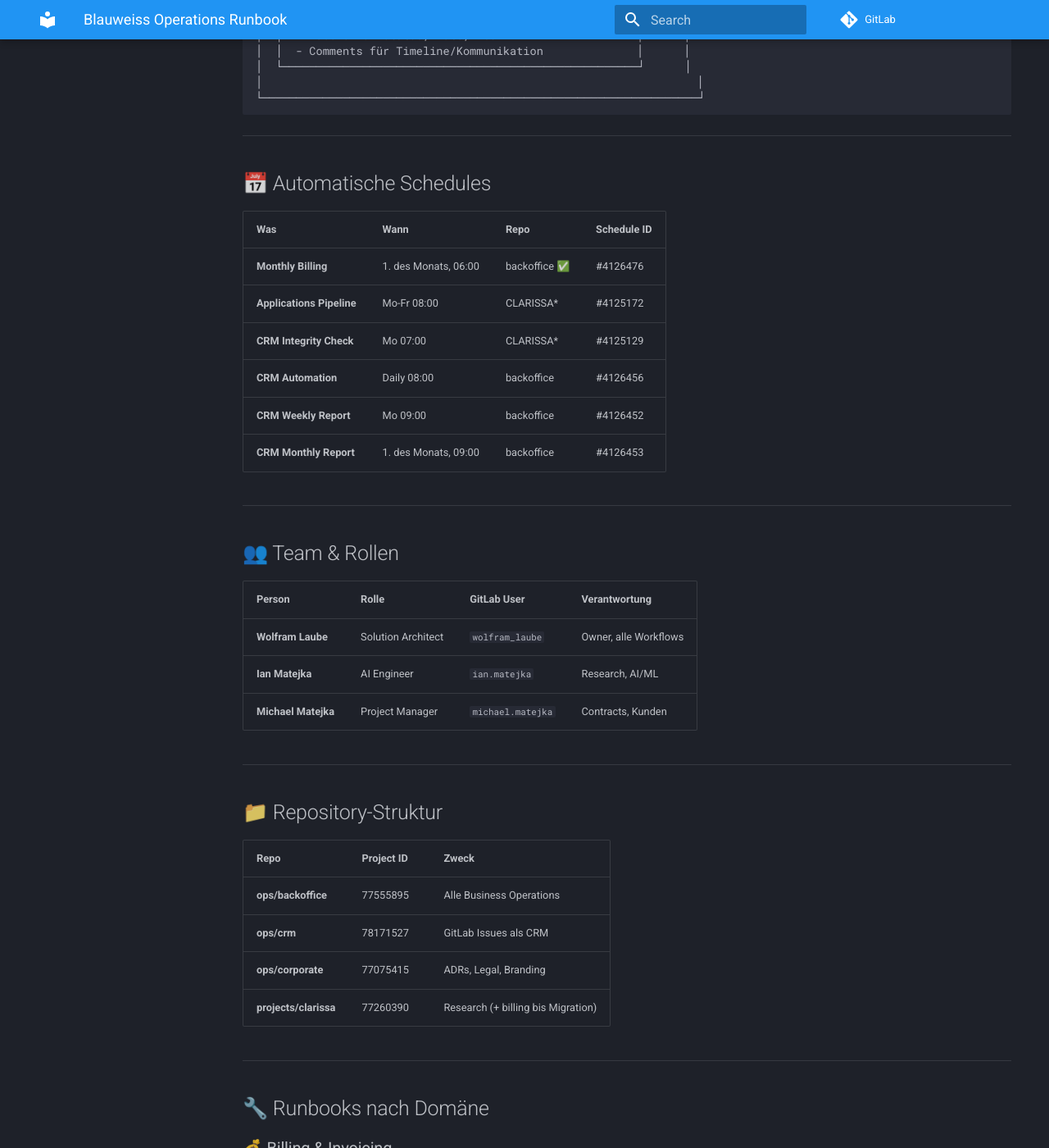
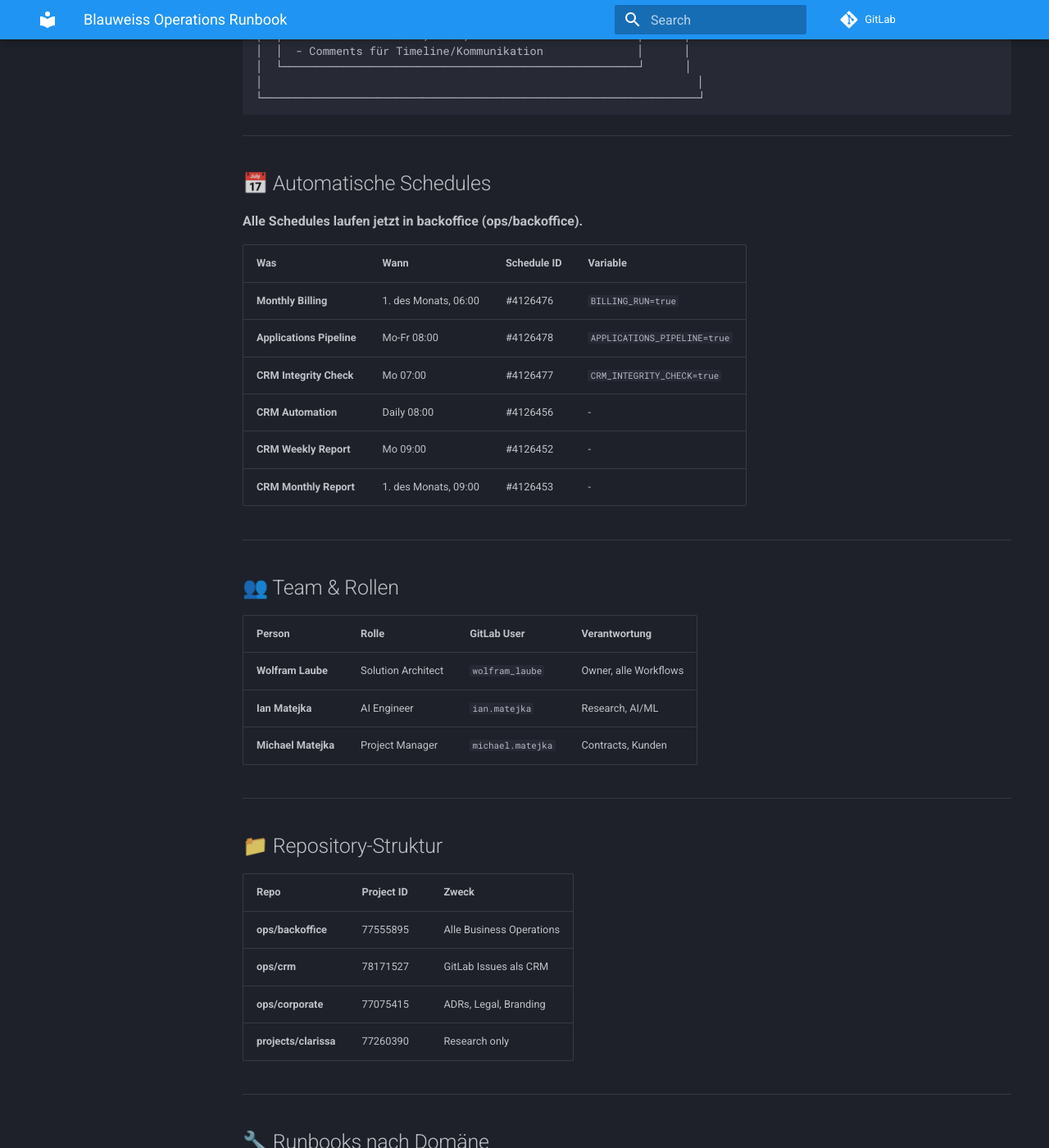
Before and after one commit to wolfram-laube/backoffice, an MkDocs documentation site: the page built from docs/runbook/index.md, in a window 1280 px wide and 1400 px high, scrolled down 1210 px. Shown: the whole window at 82% size. Built offline with MkDocs 1.6.1 and Material for MkDocs 9.7.7, drawn with Linux system fonts in a browser that asks for light colours; comment, search, counter and statistics services are not loaded; some of the changed text lies outside the part shown.

Commit message:
docs(runbook): update schedule table - all schedules now in backoffice

```diff
--- a/docs/runbook/index.md
+++ b/docs/runbook/index.md
@@ -54,15 +54,16 @@
 
 ## 📅 Automatische Schedules
 
-| Was | Wann | Repo | Schedule ID |
-|-----|------|------|-------------|
-| **Monthly Billing** | 1. des Monats, 06:00 | backoffice ✅ | #4126476 |
-| **Applications Pipeline** | Mo-Fr 08:00 | CLARISSA* | #4125172 |
-| **CRM Integrity Check** | Mo 07:00 | CLARISSA* | #4125129 |
-| **CRM Automation** | Daily 08:00 | backoffice | #4126456 |
-| **CRM Weekly Report** | Mo 09:00 | backoffice | #4126452 |
-| **CRM Monthly Report** | 1. des Monats, 09:00 | backoffice | #4126453 |
+**Alle Schedules laufen jetzt in backoffice (ops/backoffice).**
 
+| Was | Wann | Schedule ID | Variable |
+|-----|------|-------------|----------|
+| **Monthly Billing** | 1. des Monats, 06:00 | #4126476 | `BILLING_RUN=true` |
+| **Applications Pipeline** | Mo-Fr 08:00 | #4126478 | `APPLICATIONS_PIPELINE=true` |
+| **CRM Integrity Check** | Mo 07:00 | #4126477 | `CRM_INTEGRITY_CHECK=true` |
+| **CRM Automation** | Daily 08:00 | #4126456 | - |
+| **CRM Weekly Report** | Mo 09:00 | #4126452 | - |
+| **CRM Monthly Report** | 1. des Monats, 09:00 | #4126453 | - |
 
 ---
 
@@ -83,7 +84,7 @@
 | **ops/backoffice** | 77555895 | Alle Business Operations |
 | **ops/crm** | 78171527 | GitLab Issues als CRM |
 | **ops/corporate** | 77075415 | ADRs, Legal, Branding |
-| **projects/clarissa** | 77260390 | Research (+ billing bis Migration) |
+| **projects/clarissa** | 77260390 | Research only |
 
 ---
 
@@ -156,3 +157,5 @@
 | Datum | Änderung | Autor |
 |-------|----------|-------|
 | 2026-02-04 | Initial version | Wolfram + Claude |
+| 2026-02-04 | Billing nach backoffice migriert | Wolfram + Claude |
+| 2026-02-04 | Alle Schedules nach backoffice migriert | Wolfram + Claude |
```
Also changed, not shown: other parts of docs/runbook/index.md (+1 -1 lines).
